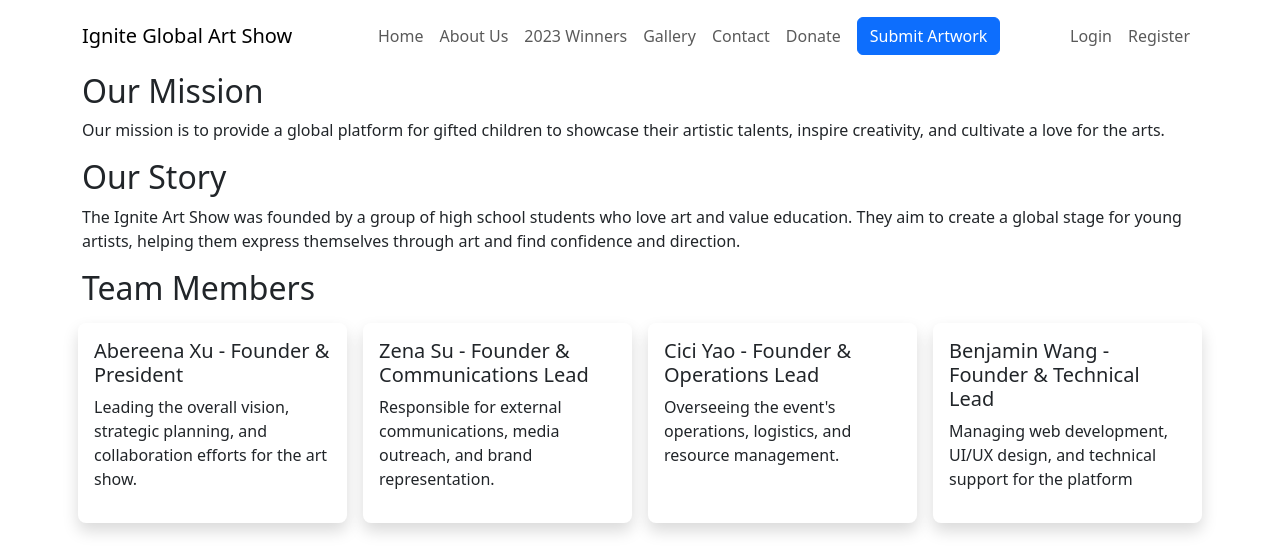
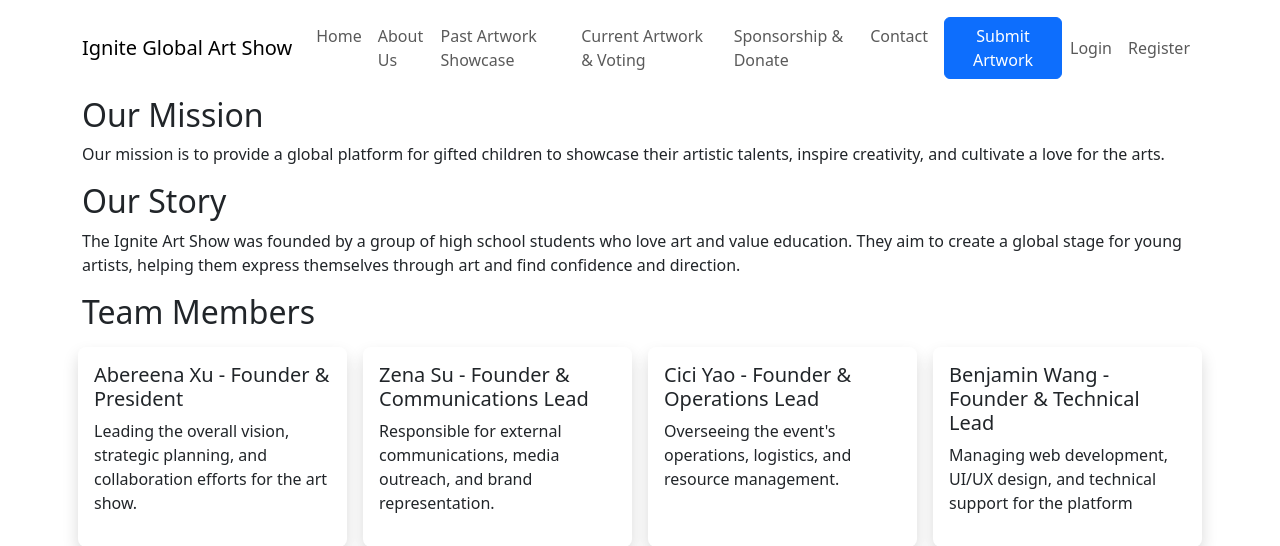
Before and after one commit to wenbang24/ignite, a Flask app: page /about in a window 1280 px wide. Shown: the top 546 px of the page. Run offline with Flask 3, Linux system fonts and the light colour scheme; some libraries are stand-ins or nearby versions.

Commit message:
change nav links

```diff
--- a/templates/base.html
+++ b/templates/base.html
@@ -40,10 +40,10 @@
             <ul class="navbar-nav ms-auto">
                 <li class="nav-item"><a class="nav-link" href="{{ url_for('home') }}">Home</a></li>
                 <li class="nav-item"><a class="nav-link" href="{{ url_for('about') }}">About Us</a></li>
-                <li class="nav-item"><a class="nav-link" href="{{ url_for('winners') }}">2023 Winners</a></li>
-                <li class="nav-item"><a class="nav-link" href="{{ url_for('gallery') }}">Gallery</a></li>
+                <li class="nav-item"><a class="nav-link" href="{{ url_for('winners') }}">Past Artwork Showcase</a></li>
+                <li class="nav-item"><a class="nav-link" href="{{ url_for('gallery') }}">Current Artwork & Voting</a></li>
+                <li class="nav-item"><a class="nav-link" href="{{ url_for('donate') }}">Sponsorship & Donate</a></li>
                 <li class="nav-item"><a class="nav-link" href="{{ url_for('contact') }}">Contact</a></li>
-                <li class="nav-item"><a class="nav-link" href="{{ url_for('donate') }}">Donate</a></li>
             </ul>
             <a class="btn btn-primary ms-md-2" role="button" href="{{ url_for('submit') }}">Submit Artwork</a>
             <ul class="navbar-nav ms-auto">
```
